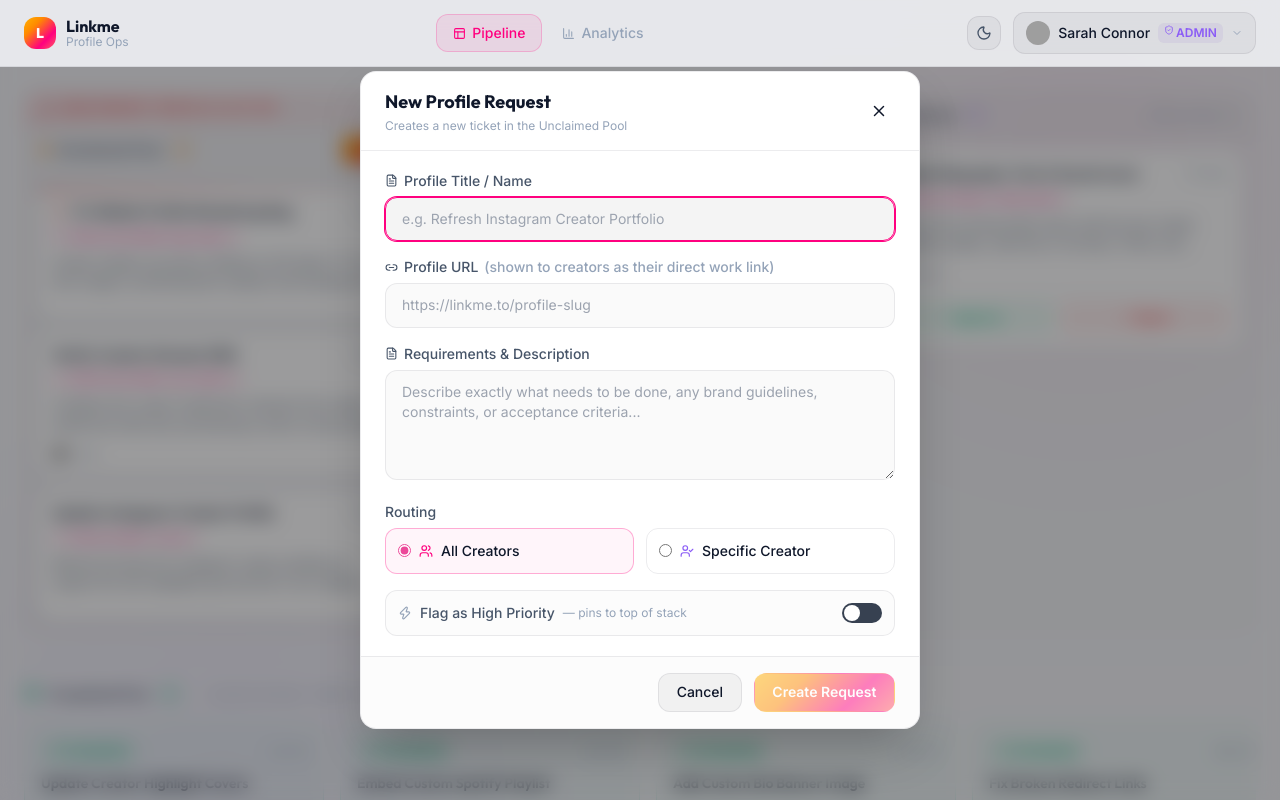
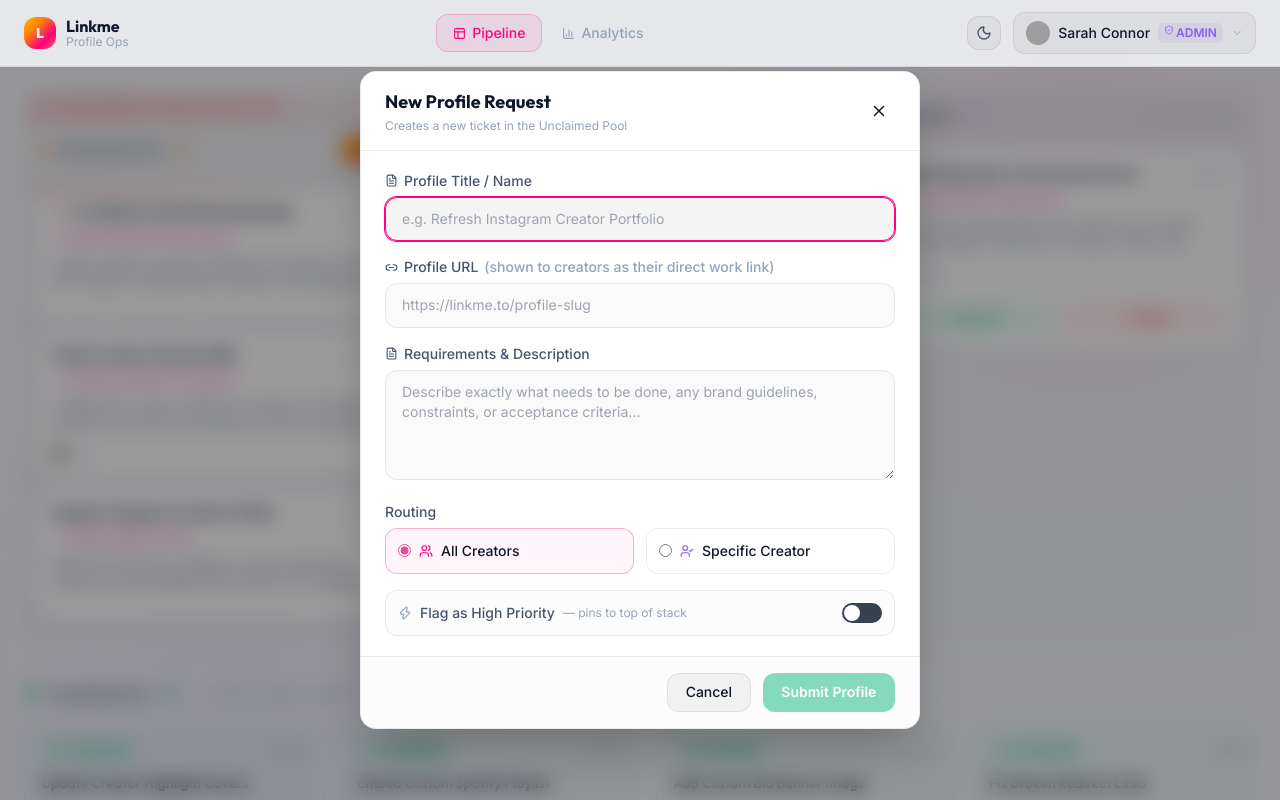
Before and after one commit to Tylor1210/linkme-intops, a React (Vite) app: page / in a window 1280 px wide. Both pictures are taken after a click on the button "New". Shown: the top 800 px of the page. Built offline with nearby package versions, Linux system fonts and the light colour scheme; grey boxes are pictures that could not be loaded.

Commit message:
fix: change submit button text to Submit Profile and color it green

```diff
--- a/src/components/modals/CreateTicketModal.tsx
+++ b/src/components/modals/CreateTicketModal.tsx
@@ -187,10 +187,10 @@ export const CreateTicketModal: React.FC<Props> = ({ onClose, onCreated }) => {
             <button type="button" onClick={onClose} className="btn btn-secondary">Cancel</button>
             <button
               type="submit"
-              className="btn btn-primary"
+              className="btn btn-success"
               disabled={!title.trim() || !description.trim() || (routingType === 'specific' && !assignedCreatorId)}
             >
-              Create Request
+              Submit Profile
             </button>
           </div>
         </form>
```
